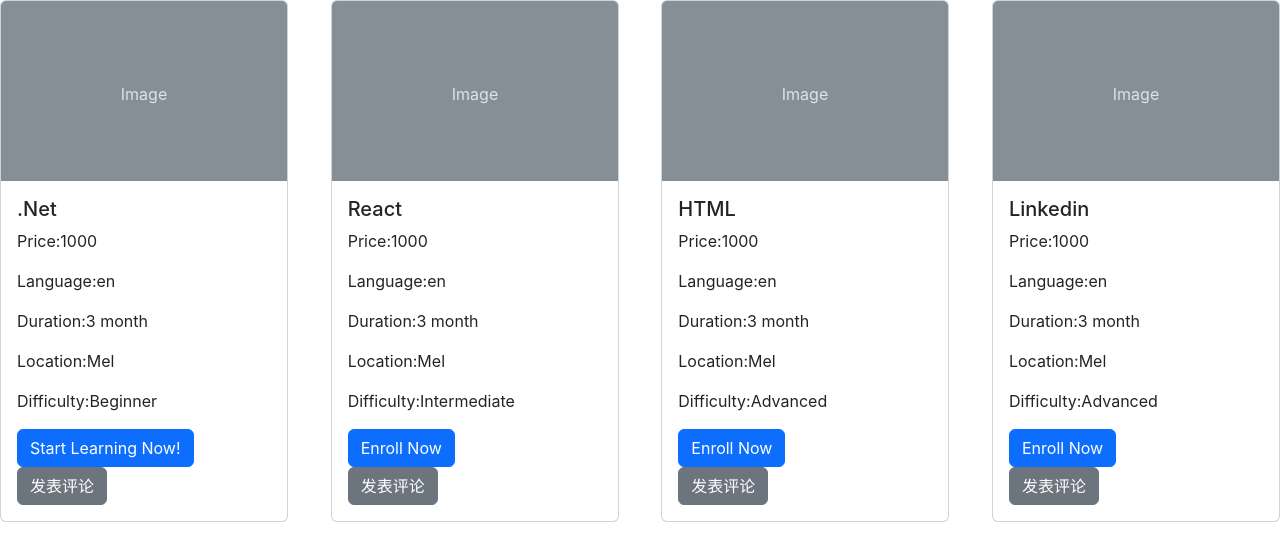
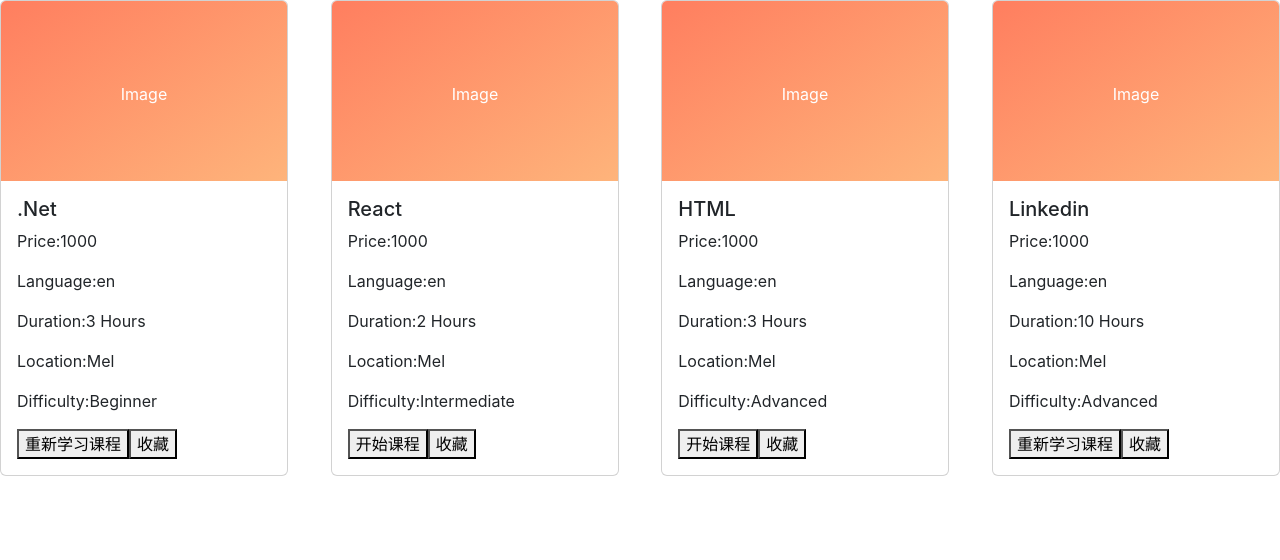
Before and after one commit to changzzzzz/JR-react-app-16, a React (Create React App) app: page / in a window 1280 px wide. Shown: the top 560 px of the page. Built offline with nearby package versions, Linux system fonts and the light colour scheme.

Commit message:
Implement a "Favorite Course" Feature

```diff
--- a/src/App.js
+++ b/src/App.js
@@ -12,43 +12,48 @@
         title:".Net",
         price:1000,
         language:"en",
-        duration:"3 month",
+        duration:"3 Hours",
         location:"Mel",
         recentAdded:false,
         difficulty:"Beginner",
+        isCompleted:true
     },
     {
         id:2,
         title:"React",
         price:1000,
         language:"en",
-        duration:"3 month",
+        duration:"2 Hours",
         location:"Mel",
         recentAdded:true,
-        difficulty:"Intermediate"
+        difficulty:"Intermediate",
+        isCompleted:false
     },
     {
         id:3,
         title:"HTML",
         price:1000,
         language:"en",
-        duration:"3 month",
+        duration:"3 Hours",
         location:"Mel",
         recentAdded:false,
-        difficulty: "Advanced"
+        difficulty: "Advanced",
+        isCompleted:false
     },
     {
         id:4,
         title:"Linkedin",
         price:1000,
         language:"en",
-        duration:"3 month",
+        duration:"10 Hours",
         location:"Mel",
         recentAdded:true,
-        difficulty:"Advanced"
+        difficulty:"Advanced",
+        isCompleted:true
     },
 
 ])
+
 
 
   return (
@@ -64,7 +69,8 @@
                 duration={item.duration}
                 location={item.location}
                 recentAdded={item.recentAdded}
-                difficulty={item.difficulty} ></CourseCard>
+                difficulty={item.difficulty}
+                isCompleted={item.isCompleted}></CourseCard>
               )
             }
           )
--- a/src/component/course-card/index.jsx
+++ b/src/component/course-card/index.jsx
@@ -75,56 +75,63 @@
     // ])
 
 
+    // assignment 3
+    const [isCompleted, setIsCompleted] = useState(false);
+
+    const handleIsCompleted = () => {
+        setIsCompleted(true);
+    };
+
+    const[isFavorite,setIsFavorite] = useState(false);
+    const handleIsFavorite = () => {
+        setIsFavorite(!isFavorite);
+    };
+
 
     return (
         <div class="card card-item" style={{width: "18rem"}}>
             <svg class="bd-placeholder-img card-img-top" width="100%" height="180" xmlns="http://www.w3.org/2000/svg" role="img" aria-label="Placeholder: Image cap" preserveAspectRatio="xMidYMid slice" focusable="false">
             <title>Placeholder</title>
-                <rect width="100%" height="100%" fill="#868e96"></rect>
-                <text x="50%" y="50%" fill="#dee2e6"  text-anchor="middle" dominant-baseline="middle" dy=".3em">Image</text>
+
+            <defs>
+                <linearGradient id="gradient1" x1="0%" y1="0%" x2="100%" y2="100%">
+                <stop offset="0%" style={{stopColor:"#ff7e5f", stopOpacity:1}} />
+                <stop offset="100%" style={{stopColor:"#feb47b", stopOpacity:1}} />
+                </linearGradient>
+            </defs>
+
+            <rect width="100%" height="100%" fill="url(#gradient1)"></rect>
+
+            <text x="50%" y="50%" fill="#ffffff" text-anchor="middle" dominant-baseline="middle" dy=".3em">Image</text>
             </svg>
 
             <div class="card-body">
-                <h5 class="card-title">{props.title}</h5>
+                {<h5 class="card-title">{props.title} {isFavorite ? "⭐" : ""}</h5>}
                 <p class="card-text">Price:{props.price}</p>
                 <p class="card-text">Language:{props.language}</p>
                 <p class="card-text">Duration:{props.duration}</p>
                 <p class="card-text">Location:{props.location}</p>
                 <p class="card-text">Difficulty:{props.difficulty}</p>
 
+
+                {/* assignment 2 */}
                 {/* {props.difficulty === "Beginner" ?  <a href="#" class="btn btn-primary">Start Learning Now!</a>:
                 <a href="#" class="btn btn-primary">Enroll Now</a>} */}
 
-                {props.difficulty === "Beginner" ?  <button onClick={handleEnrollClick} class="btn btn-primary">Start Learning Now!</button>:
-                <button onClick={handleEnrollClick} class="btn btn-primary">Enroll Now</button>}
+
+                {/* {props.difficulty === "Beginner" ?  <button onClick={handleEnrollClick} class="btn btn-primary">Start Learning Now!</button>:
+                <button onClick={handleEnrollClick} class="btn btn-primary">Enroll Now</button>} */}
 
                 {/* <button onClick={handleEnrollClick}>Enroll Now</button> */}
 
                 {enrollCount > 0 && <p>Enrolled {enrollCount} times</p>}
 
-                <div>
-                    {isSubmitted ? (
-                    <p>评论已提交</p>
-                    ) : (
-                        <>
-                        {/* If the user is commenting, show the input field and submit button */}
-                        {isCommenting ? (
-                            <div>
-                            <input
-                                type="text"
-                                value={comment}
-                                onChange={(e) => setComment(e.target.value)}
-                                placeholder="输入你的评论"
-                            />
-                            <button onClick={handleSubmitComment} class="btn btn-secondary">提交评论</button>
-                            </div>
-                        ) : (
-                            // If not commenting, show the "发表评论" button
-                            <button onClick={handleCommentClick} class="btn btn-secondary">发表评论</button>
-                        )}
-                        </>
-                    )}
-                </div>
+                {/* assignment 3 */}
+                {props.isCompleted ? <button onClick={handleIsCompleted}>重新学习课程</button> :
+                <button onClick={handleIsCompleted}>开始课程</button>  }
+
+                {isFavorite ? (<button onClick={handleIsFavorite}>取消收藏</button>) :
+                (<button onClick={handleIsFavorite}>收藏</button> ) }
 
 
             </div>
@@ -160,3 +167,27 @@
     //     </div>
     // )
 }
+
+//                  <div>
+//                     {isSubmitted ? (
+//                     <p>评论已提交</p>
+//                     ) : (
+//                         <>
+//                         {/* If the user is commenting, show the input field and submit button */}
+//                         {isCommenting ? (
+//                             <div>
+//                             <input
+//                                 type="text"
+//                                 value={comment}
+//                                 onChange={(e) => setComment(e.target.value)}
+//                                 placeholder="输入你的评论"
+//                             />
+//                             <button onClick={handleSubmitComment} class="btn btn-secondary">提交评论</button>
+//                             </div>
+//                         ) : (
+//                             // If not commenting, show the "发表评论" button
+//                             <button onClick={handleCommentClick} class="btn btn-secondary">发表评论</button>
+//                         )}
+//                         </>
+//                     )}
+//                 </div>
```
Lines whose indentation alone changed are shown as unchanged.
